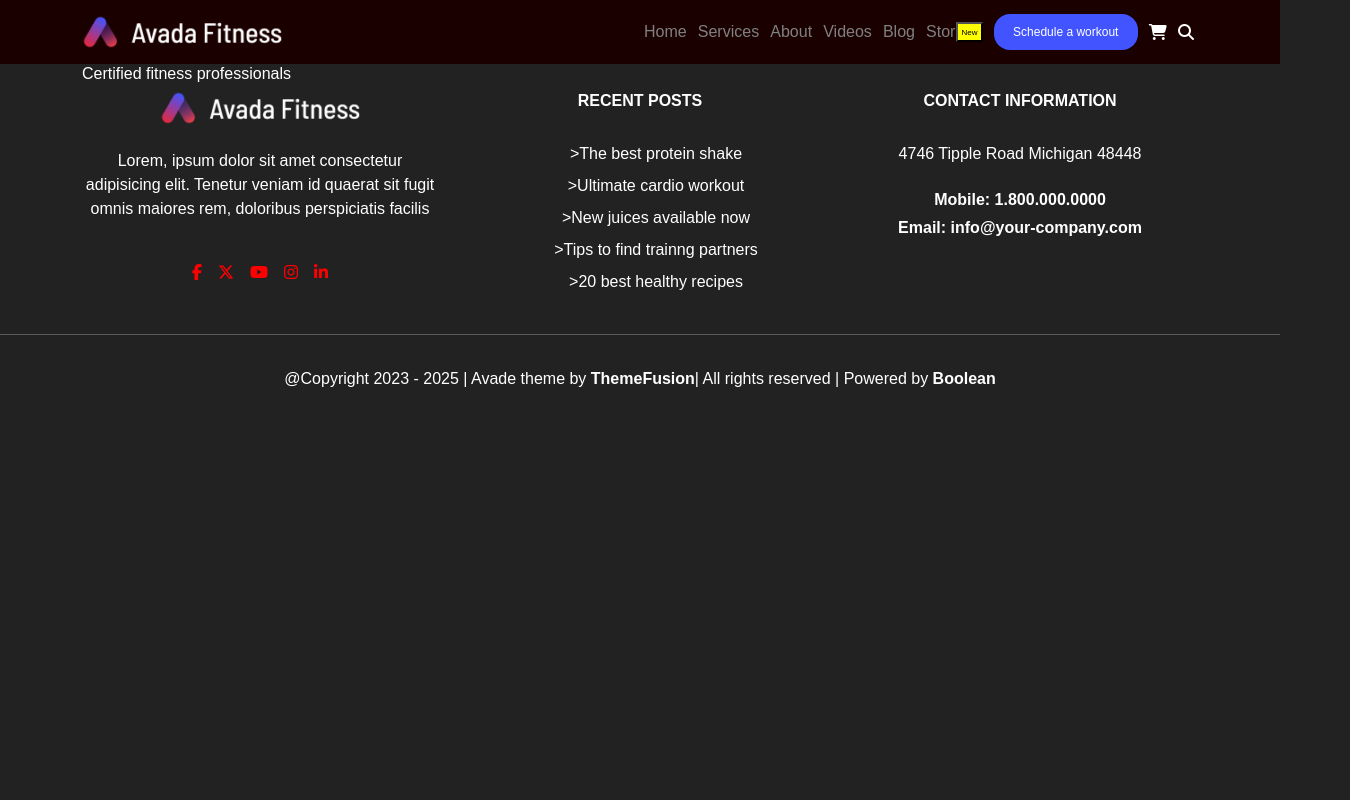
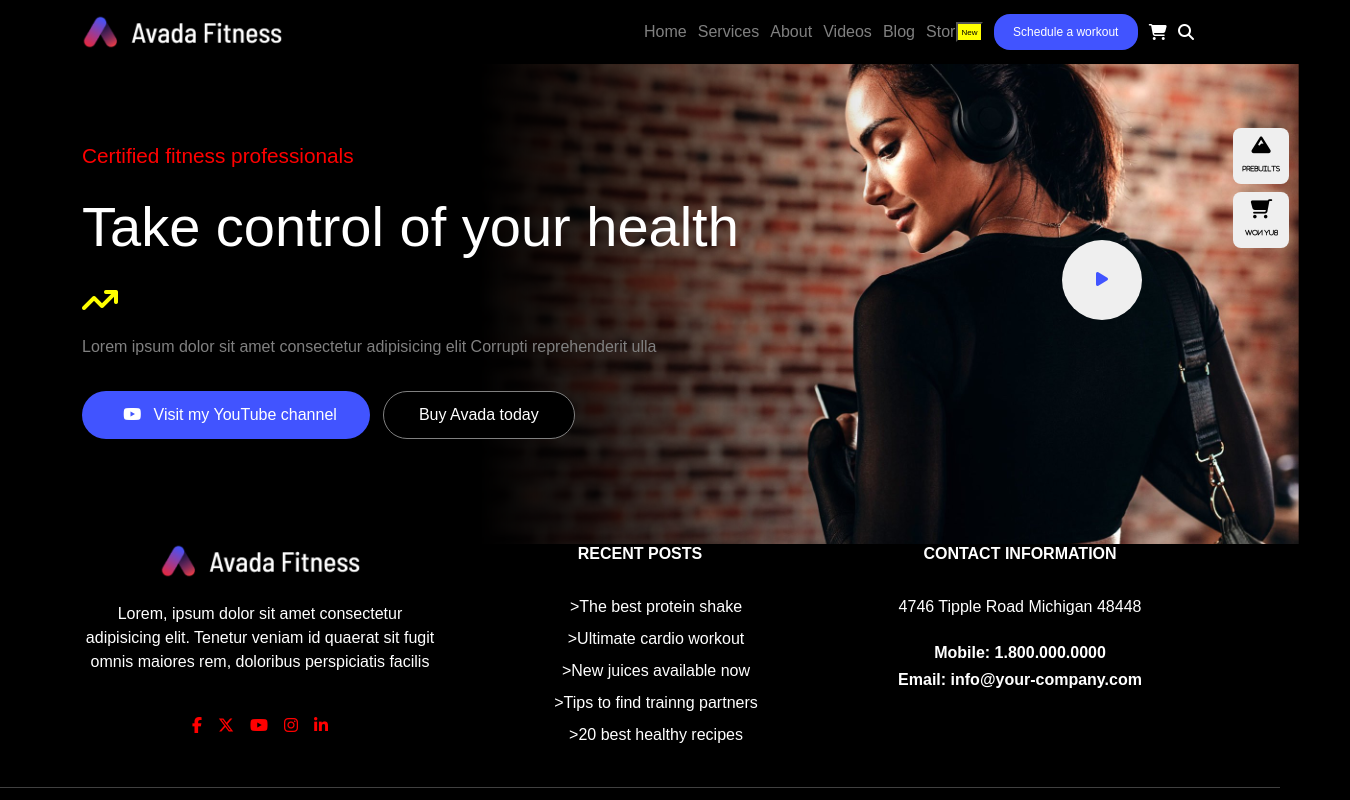
Before and after one commit to misrar09/proj-html-vuejs, a Vue app: page / in a window 1280 px wide. Shown: the top 800 px of the page, 1350 px wide, since content can reach past the window. Built offline with nearby package versions, Linux system fonts and the light colour scheme.

Commit message:
jumbotron inserted

```diff
--- a/src/App.vue
+++ b/src/App.vue
@@ -99,7 +99,6 @@ export default {
 
 header {
 	height: 4rem;
-	background-color: rgb(27, 0, 0);
 	padding-top: 0.4rem;
 }
 
--- a/src/components/AppMain.vue
+++ b/src/components/AppMain.vue
@@ -24,7 +24,20 @@ export default {
 <template>
     <div class="container">
         <section class=" row jumbotron">
-            <h6>Certified fitness professionals</h6>
+            <div class="col jumbo_left">
+                <h6>Certified fitness professionals</h6>
+                <h1>Take control of your health</h1>
+                <i class="fa-solid fa-arrow-trend-up"></i>
+                <p>Lorem ipsum dolor sit amet consectetur adipisicing elit Corrupti reprehenderit ulla</p>
+
+                <button class="visit_yt_btn"><i class="px-2 fa-brands fa-youtube"></i> Visit my YouTube
+                    channel</button>
+                <button class="call_to_act">Buy Avada today</button>
+                <button class="play_btn"><i class="fa-solid fa-play"></i></button>
+                <button class="prebuilts"><i class="fa-solid fa-mountain"><br><span>Prebuilts</span></i></button>
+                <button class="buy_now"><i class="fa-solid fa-cart-shopping fa-flip-horizontal"><br><span>Buy
+                            Now</span></i></button>
+            </div>
         </section>
         <section class=" row services"></section>
         <section class=" row online_advice"></section>
@@ -35,13 +48,97 @@ export default {
         <section class=" row other_info"></section>
         <section class=" row workout_of_the_day"></section>
 
-
     </div>
 </template>
 
 <style scoped lang="scss">
+.jumbotron {
+    height: 30rem;
+    width: 100vw;
+    background-image: linear-gradient(to left, transparent, transparent, black, black), url(../assets/img/slider82x-scaled.jpg);
+    background-size: 96%;
+    position: relative;
+
+}
+
+.jumbo_left {
+    margin: 5rem 0;
+}
+
 // importo variabili
 // @use './styles/partials/variables' as *;
+h6 {
+    color: red;
+    font-size: 1.3rem;
+}
 
-// ...qui eventuale SCSS di AppComponent
+h1 {
+    padding: 1rem 0;
+    font-size: 3.5rem;
+}
+
+p {
+    padding: 1rem 0;
+    color: grey;
+}
+
+.fa-arrow-trend-up {
+    font-size: 2rem;
+    color: yellow;
+}
+
+.visit_yt_btn {
+    width: 18rem;
+    height: 3rem;
+    border: none;
+    border-radius: 5rem;
+    background-color: #4154ff;
+    color: white;
+    margin-right: 0.8rem;
+}
+
+.call_to_act {
+    width: 12rem;
+    height: 3rem;
+    border: 1px solid gray;
+    border-radius: 5rem;
+    background-color: black;
+    color: white;
+}
+
+.play_btn {
+    width: 5rem;
+    height: 5rem;
+    border-radius: 100%;
+    color: #4154ff;
+    border: none;
+    position: absolute;
+    right: 13rem;
+    top: 11rem;
+}
+
+.prebuilts,
+.buy_now {
+    width: 3.5rem;
+    height: 3.5rem;
+    border: none;
+    position: absolute;
+    border-radius: 0.5rem;
+    right: 3.8rem;
+    font-size: 1.2rem;
+    padding: 0.5rem;
+
+    span {
+        font-size: 0.4rem;
+    }
+}
+
+.prebuilts {
+    top: 4rem;
+}
+
+.buy_now {
+
+    top: 8rem;
+}
 </style>
--- a/src/styles/partials/_variables.scss
+++ b/src/styles/partials/_variables.scss
@@ -1,3 +1,3 @@
-$themeColorDark: #222;
+$themeColorDark: black;
 $themeColorLight: white;
 $themeColorAccent: crimson;
```
Also changed, not shown: src/assets/img/slider82x-scaled.jpg (added).
